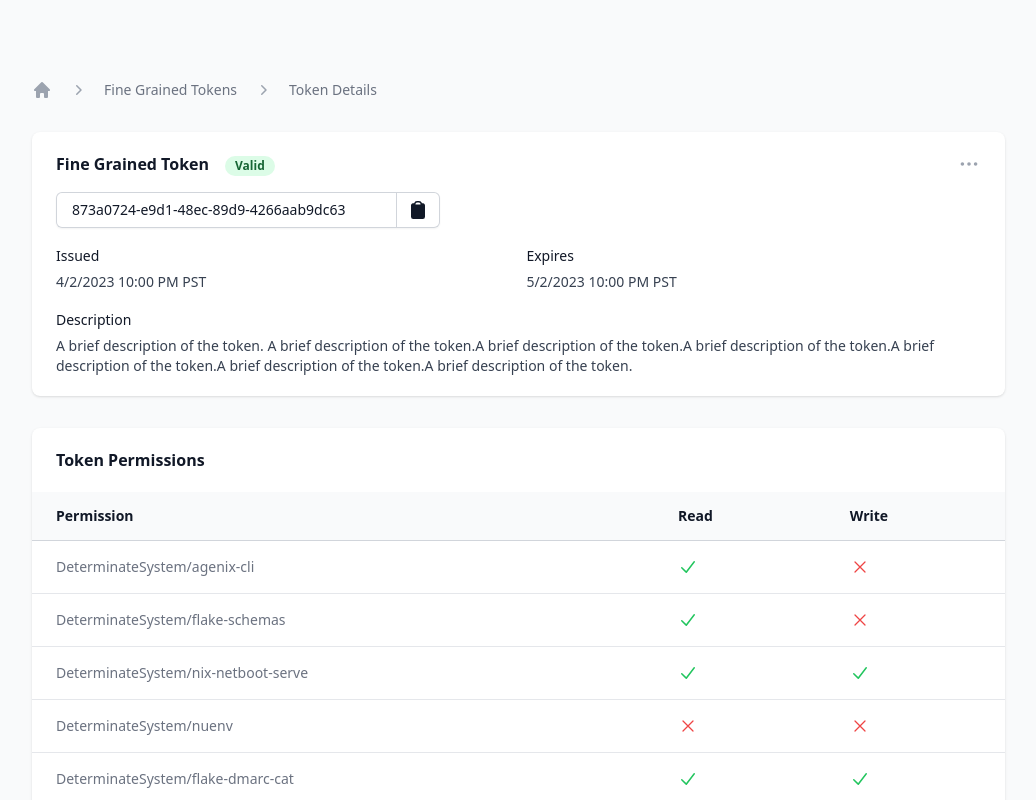
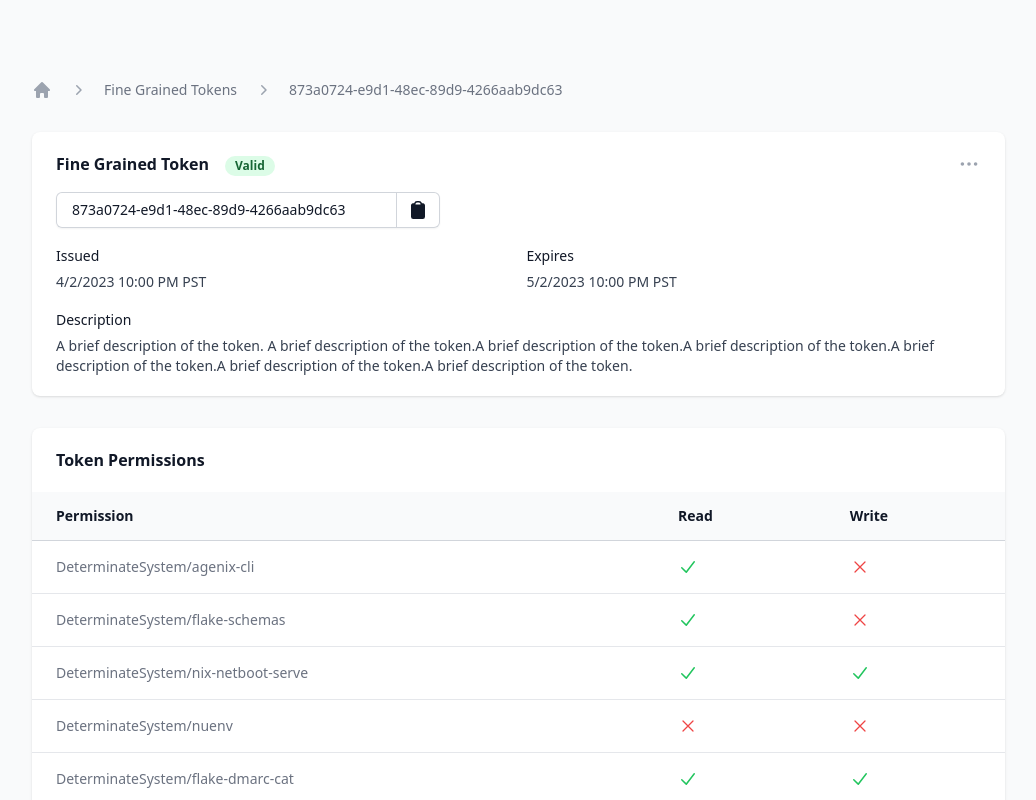
Before and after one commit to abepark01/token-poc, a Next.js app: page / in a window 1280 px wide. Shown: the top 800 px of the page, without its empty margins (0-1036 px from the left). Built offline with nearby package versions, Linux system fonts and the light colour scheme.

Commit message:
update breadcrumbs

```diff
--- a/src/pages/index.js
+++ b/src/pages/index.js
@@ -20,7 +20,7 @@
       href: "/tokens",
     },
     {
-      name: "Token Details",
+      name: "873a0724-e9d1-48ec-89d9-4266aab9dc63",
       current: true,
     },
   ],
```
